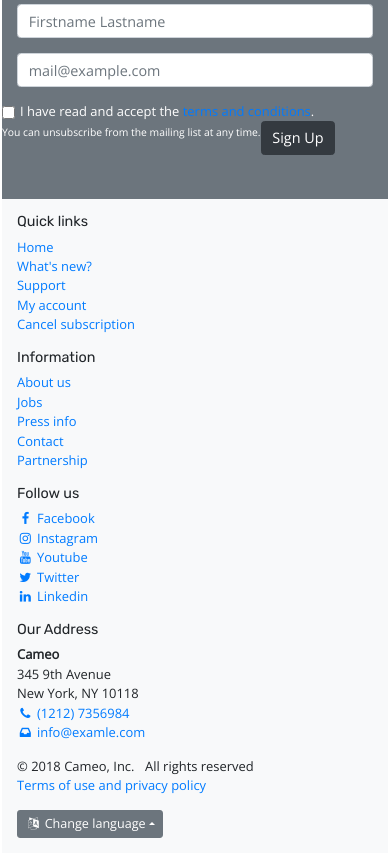
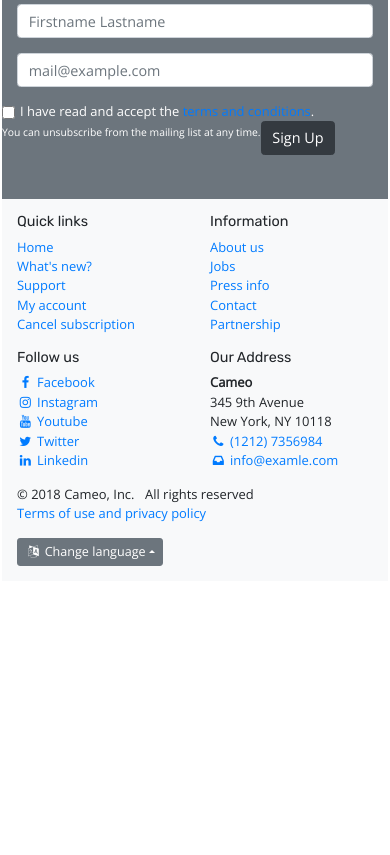
Before and after one commit to anega006/Creation-of-Landing-Page-using-Bootstrap-4, a plain HTML site: page index.html in a window 390 px wide. Shown: the part 4664-5519 px from the top of the page. After the commit the page ends 5247 px from the top, so only its background shows below. Drawn offline with nearby package versions, Linux system fonts and the light colour scheme; some packages are replaced by stand-ins of ours; a script that the page names is missing.

Commit message:
Update index.html

```diff
--- a/index.html
+++ b/index.html
@@ -325,7 +325,7 @@
       <footer class="bg-light">
           <div class="container py-3 py-sm-5">
               <div class="row">
-                  <div class="col-12 col-xs-6 col-lg-3">
+                  <div class="col-6 col-xs-6 col-lg-3">
                       <h6 id="footer1">Quick links</h6>
                       <ul class="list-unstyled">
                           <li><a href="#section-top">Home</a></li>
@@ -335,7 +335,7 @@
                           <li><a href="#">Cancel subscription</a></li>
                       </ul>
                   </div>
-                  <div class="col-12 col-xs-6 col-lg-3">
+                  <div class="col-6 col-xs-6 col-lg-3">
                       <h6 id="footer2">Information</h6>
                       <ul class="list-unstyled">
                           <li><a href="#">About us</a></li>
@@ -345,7 +345,7 @@
                           <li><a href="#">Partnership</a></li>
                       </ul>
                   </div>
-                  <div class="col-12 col-xs-6 col-lg-3">
+                  <div class="col-6 col-xs-6 col-lg-3">
                       <h6 id="footer3">Follow us</h6>
                       <ul class="list-unstyled">
                           <li><a href="#"><i class="fa fa-fw fa-facebook" aria-hidden="true"></i> Facebook</a></li>
@@ -355,7 +355,7 @@
                           <li><a href="#"><i class="fa fa-fw fa-linkedin" aria-hidden="true"></i> Linkedin</a></li>
                       </ul>
                   </div>
-                  <div class="col-12 col-xs-6 col-lg-3">
+                  <div class="col-6 col-xs-6 col-lg-3">
                       <h6 id="footer4">Our Address</h6>
                       <address>
                           <strong>Cameo</strong><br>
```
